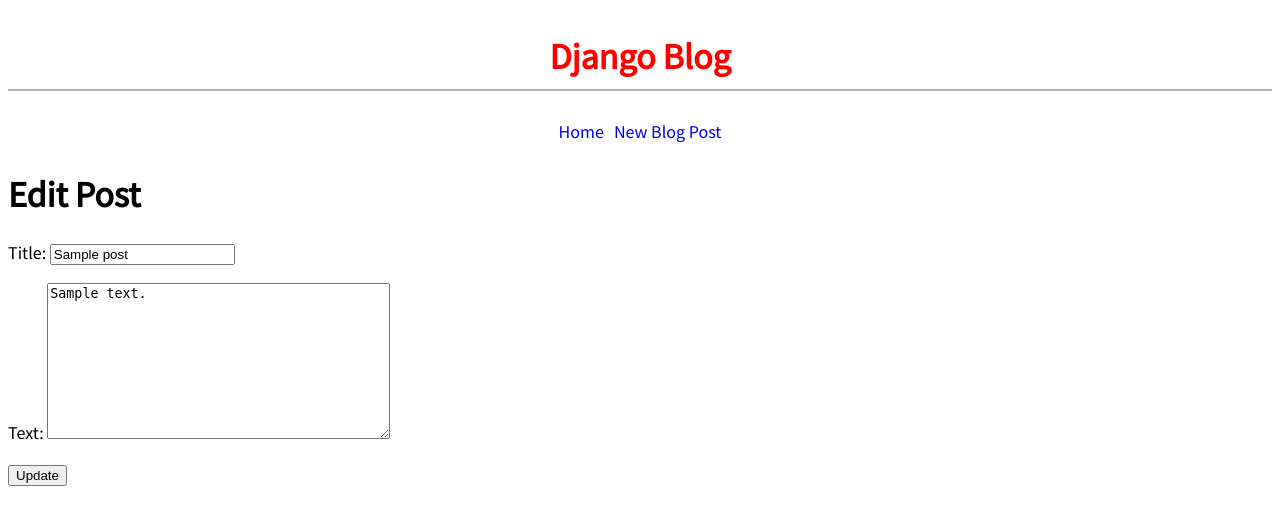
After one commit to liampc/Django-projects, a Django app: page /post/edit/1 in a window 1280 px wide. The commit adds this page. Shown: the top 525 px of the page. Run offline with Django 3.2, Linux system fonts and the light colour scheme; tables that the repository leaves empty hold one stand-in row (values such as "Sample post").

Commit message:
add Blogeditview page

```diff
--- a/blog/urls.py
+++ b/blog/urls.py
@@ -1,9 +1,10 @@
 from django.urls import path
 
-from .views import HomePageView, BlogListView, BlogCreateView
+from .views import HomePageView, BlogListView, BlogCreateView, BlogEditView
 
 urlpatterns = [
     path('', HomePageView.as_view(), name='home'),
     path('post/<int:pk>', BlogListView.as_view(), name='post_detail'),
     path('post/new', BlogCreateView.as_view(), name='post_new'),
+    path('post/edit/<int:pk>', BlogEditView.as_view(), name='post_edit'),
 ]
--- a/blog/views.py
+++ b/blog/views.py
@@ -1,6 +1,6 @@
 from django.shortcuts import render
 from django.views.generic import ListView, DetailView
-from django.views.generic.edit import CreateView
+from django.views.generic.edit import CreateView, UpdateView
 
 from .models import Post
 # Create your views here.
@@ -19,3 +19,9 @@
     model = Post
     template_name = 'post_new.html'
     fields = '__all__'
+
+
+class BlogEditView(UpdateView):
+    model = Post
+    template_name = 'post_edit.html'
+    fields = ['title', 'text']
--- a/templates/post_detail.html
+++ b/templates/post_detail.html
@@ -9,4 +9,6 @@
         <p>{{post.text}}</p>
     </div>
 
+
+    <a href="{% url 'post_edit' post.pk %}">Edit Blog Post</a>
 {% endblock content %}
--- /dev/null
+++ b/templates/post_edit.html
@@ -0,0 +1,11 @@
+{% extends 'base.html' %}
+
+{% block content %}
+    <h1>Edit Post</h1>
+    <form action="" method="post">{% csrf_token %}
+        {{form.as_p}}
+        <input type="submit" value="Update">
+    </form>
+
+
+{% endblock content %}
```
